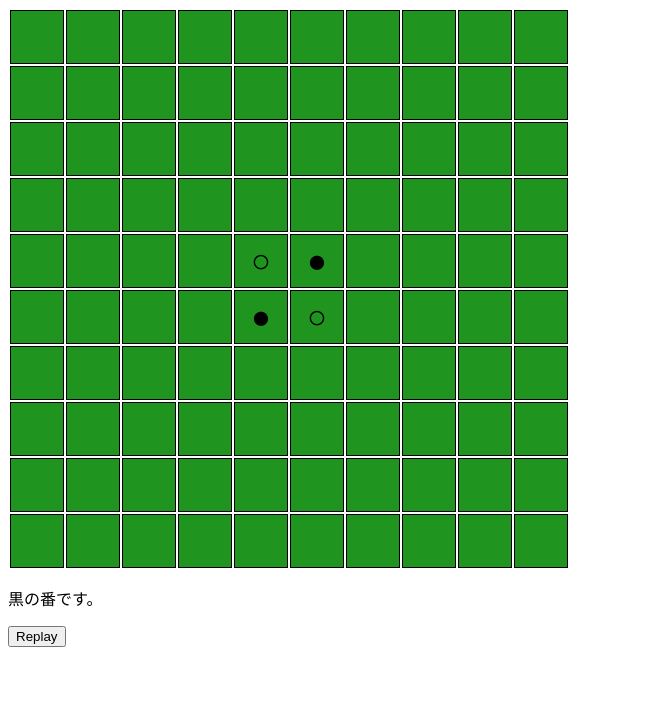
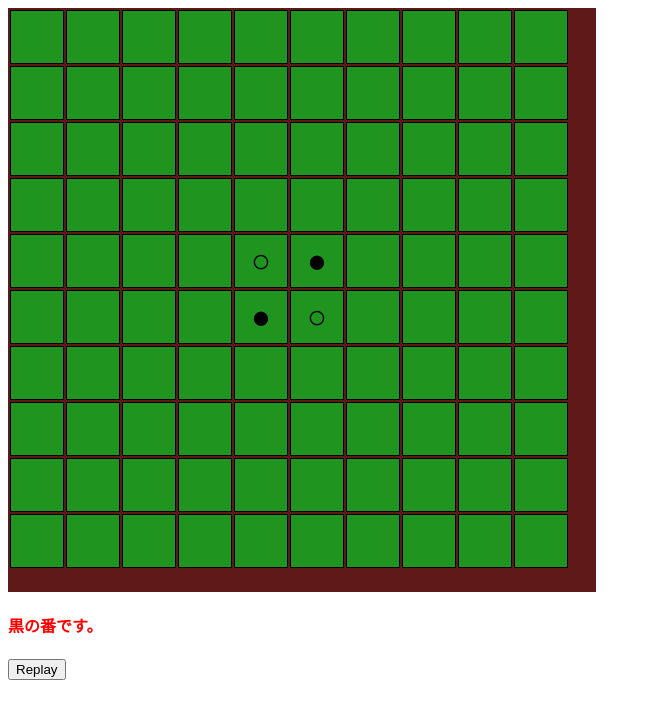
Before and after one commit to Satoshita/myBlog, a plain HTML site: page othello.html in a window 1280 px wide. Shown: the whole page, without its empty margins (0-651 px from the left). Drawn offline with nearby package versions, Linux system fonts and the light colour scheme.

Commit message:
Update othello.html

```diff
--- a/othello.html
+++ b/othello.html
@@ -9,10 +9,12 @@
   <script src="https://ajax.googleapis.com/ajax/libs/jquery/3.6.0/jquery.min.js"></script>
 </head>
 <body>
-  <!-- 盤面 -->
+  <div class="all">
+    <!-- 盤面 -->
   <table id="field"></table>
+  </div>
   <!-- ターンの表示 -->
-  <p id="view_tarn"></p>
+  <h4 id="view_tarn" style="color:red;"></h4>
   <!-- 初期化ボタン -->
   <button type="button" id="ban_init" onclick="ban_init()">Replay</button>
 
```
